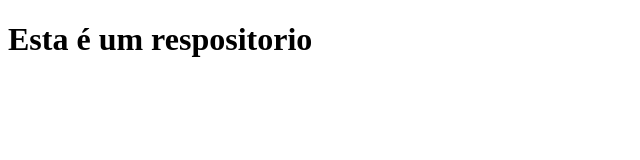
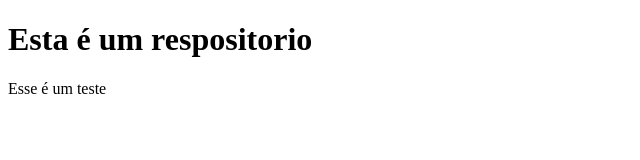
Before and after one commit to Natarohsler/aulaevandro, a plain HTML site: page index.html in a window 1280 px wide. Shown: the whole page, without its empty margins (0-640 px from the left). Drawn offline with Linux system fonts and the light colour scheme.

Commit message:
Agora foi adicionado um paragrafo

```diff
--- a/index.html
+++ b/index.html
@@ -7,5 +7,6 @@
 </head>
 <body>
     <h1>Esta é um respositorio</h1>
+    <p>Esse é um teste</p>
 </body>
 </html>
```
